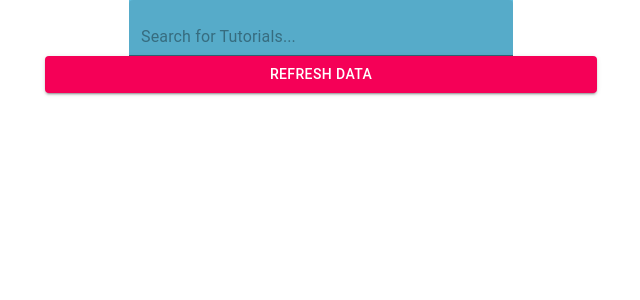
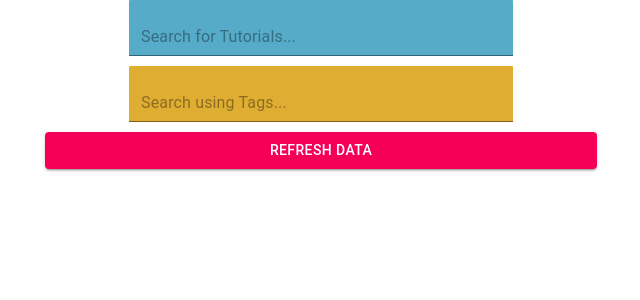
Before and after one commit to timcastillogill/vid-tutorial-React, a React (Create React App) app: page / in a window 1280 px wide. Shown: the top 300 px of the page, without its empty margins (319-959 px from the left). Built offline with nearby package versions, Linux system fonts and the light colour scheme.

Commit message:
fixed the tag search for typo

```diff
--- a/src/components/Search.js
+++ b/src/components/Search.js
@@ -59,7 +59,27 @@ export default class Search extends Component {
     const searchForTutorials = this.state.results.filter((data) => {
       if (this.state.searchQuery == null) {
         return data;
-      } else if (data.videoTitle.toLwerCase().includes(this.state.searchQuery.toLowerCase()) || data.teacherName.toLowerCase().includes(this.state.searchQuery.toLowerCase())) {
+      } else if (data.videoTitle.toLowerCase().includes(this.state.searchQuery.toLowerCase()) || data.teacherName.toLowerCase().includes(this.state.searchQuery.toLowerCase())) {
+        return data;
+      }
+    }).map(data => {
+      return (
+        <Container maxWidth="sm">
+          <Card className="root">
+            <CardContent>
+              <Typography className="title">{data.videoTitle}</Typography>
+              <Typography className="url">{data.videoUrl}</Typography>
+              <Typography className="name">{data.teacherName}</Typography>
+            </CardContent>
+          </Card>
+        </Container>
+      )
+    })
+
+    const searchForTags = this.state.results.filter((data) => {
+      if (this.state.tagQuery == null) {
+        return data;
+      } else if (data.tags.map(word => word.toLowerCase()).includes(this.state.tagQuery.toLowerCase())) {
         return data;
       }
     }).map(data => {
@@ -94,6 +114,23 @@ export default class Search extends Component {
               margin: 'auto',
             }}
             />
+            <TextField
+              variant="filled"
+              className="inputTags"
+              color="primary"
+              fullWidth="true"
+              type="text"
+              placeholder="Search using Tags..."
+              inputRef={input => this.tag = input}
+              onChange={this.handleTagInputChange}
+              style={{
+                backgroundColor: '#F4BE37',
+                margin: '10px',
+                width: '30%',
+                display: 'flex',
+                margin: '10px auto',
+              }}
+              />
           <Container maxWidth="sm">
             {this.state.loadingData &&
             <Button
@@ -116,7 +153,7 @@ export default class Search extends Component {
             </Button>}
           </Container>
         </form>
-        {/* {searchForTags} */}
+        {searchForTags}
         {searchForTutorials}
       </div>
     )
```
